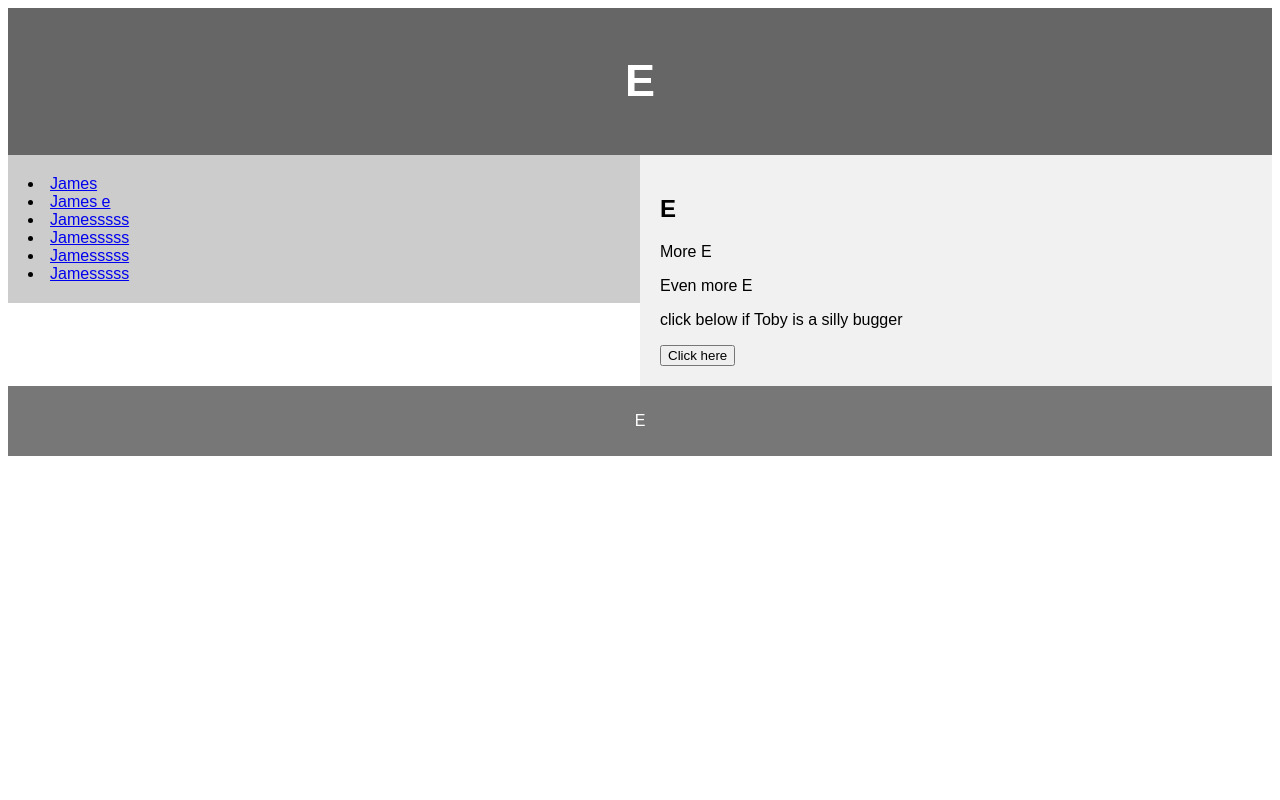
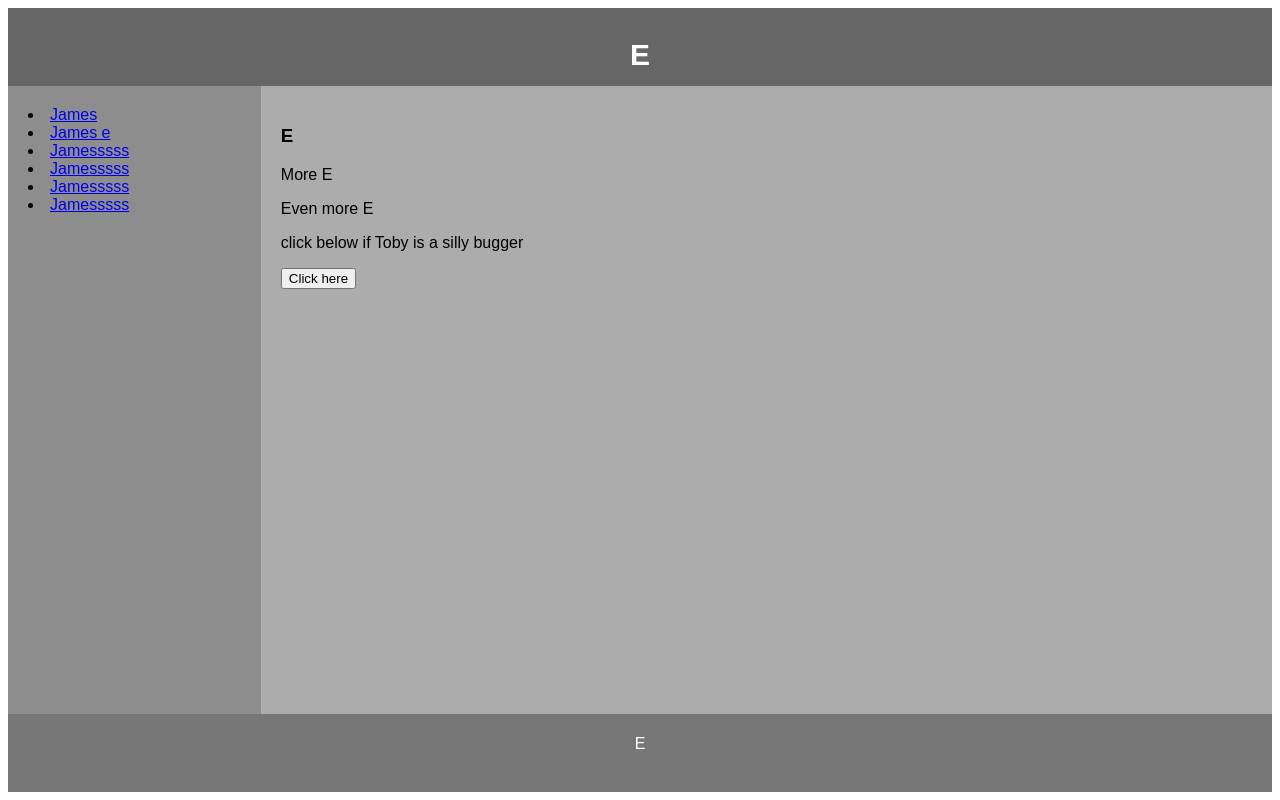
Before and after one commit to WartyWarthog123/The-Website, a plain HTML site: page index.html in a window 1280 px wide. Drawn offline with Linux system fonts and the light colour scheme.

Commit message:
Update index.html

```diff
--- a/index.html
+++ b/index.html
@@ -8,6 +8,7 @@
       <h2>E</h2>
     </header>
 
+    <section>
       <aside>
         <li><a href="#">James</a></li>
         <li><a href="#">James e</a></li>
@@ -16,13 +17,16 @@
         <li><a href="#">Jamesssss</a></li>
         <li><a href="#">Jamesssss</a></li>
       </aside>
+    </section>
 
+    <section>
       <article>
         <h1>E</h1>
         <p>More E</p>Even more E</p>
         <p id="silly">click below if Toby is a silly bugger</p>
         <button type="button" onclick="document.getElementById('silly').innerHTML = 'indeed he is'">Click here</button>
       </article>
+    </section>
 
     <footer>
       <p>E</p>
@@ -34,7 +38,6 @@
 
 <style>
   /*Code for General Website*/
-
   * {
       box-sizing: border-box;
     }
@@ -45,39 +48,37 @@
 
     header {
       background-color: #666;
-      padding: 10px;
+      padding: 5px;
       text-align: center;
-      font-size: 30px;
+      font-size: 20px;
       color: white;
+      height: 10%;
     }
 
     aside {
       float: left;
-      width: 50%;
-      background: #ccc;
+      width: 20%;
       padding: 20px;
+      height: 80%;
+      background-color: #8d8d8d;
     }
 
     article {
       float: right;
       padding: 20px;
-      width: 50%;
-      background-color: #f1f1f1;
-    }
-
-    section::after {
-      content: "";
-      display: table;
-      clear: both;
+      width: 80%;
+      background-color: #acacac;
+      height: 80%;
     }
 
     footer {
       background-color: #777;
-      padding: 10px;
+      padding: 5px;
       text-align: center;
       color: white;
       float: right;
       width: 100%;
+      height: 10%;
     }
 
   /*Code for the tab buttons*/
```
Lines whose indentation alone changed are shown as unchanged.
